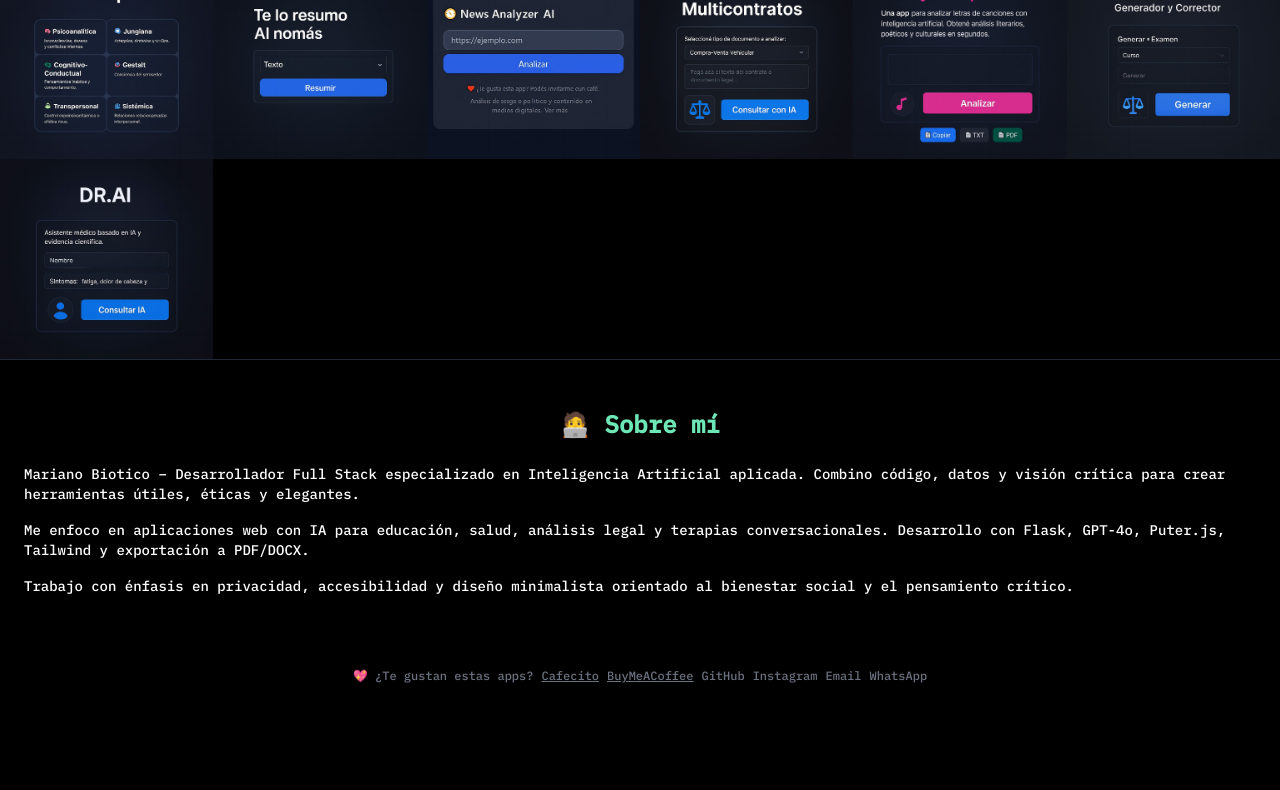
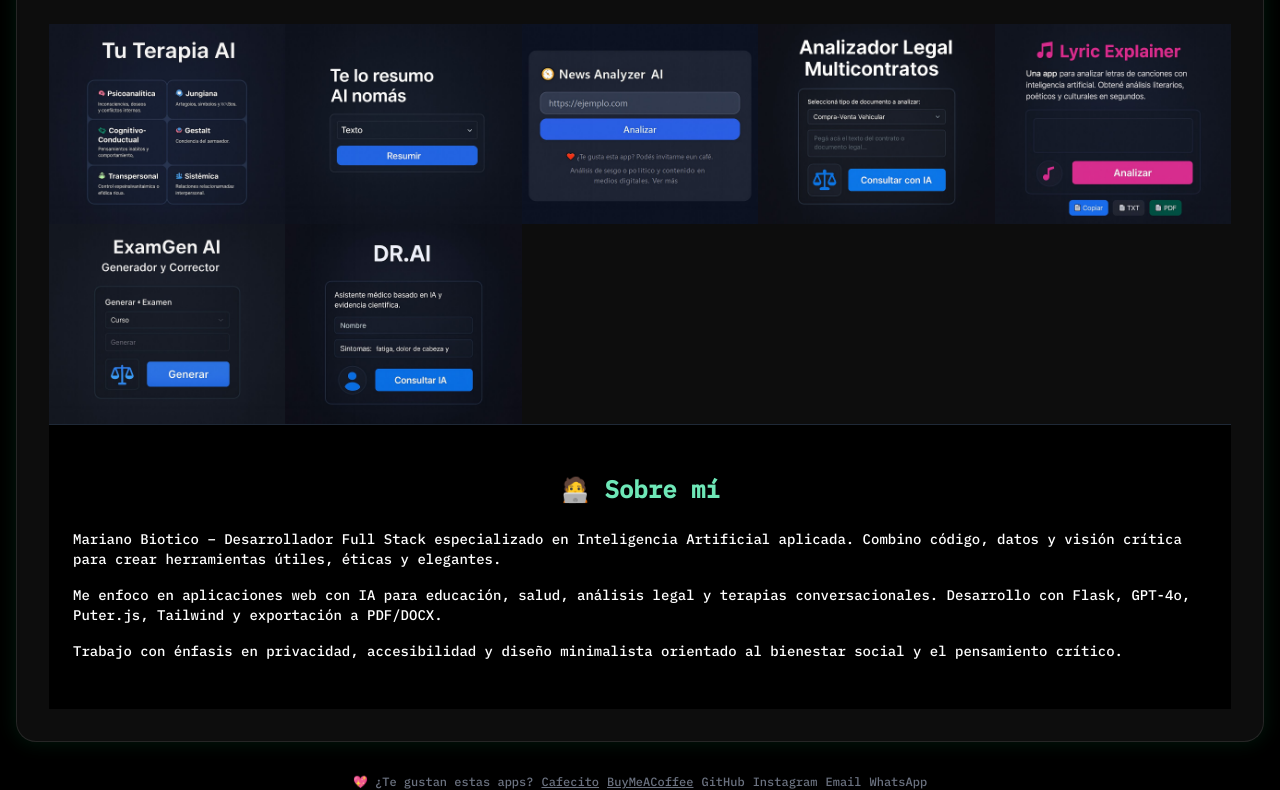
Before and after one commit to electrobiotica/mb-portfolio, a plain HTML site: page index.html in a window 1280 px wide. Shown: the part 191-981 px from the top of the page. Before the commit the page ends 875 px from the top, so only its background shows below. Drawn offline with nearby package versions, Linux system fonts and the light colour scheme.

Commit message:
Update index.html

```diff
--- a/index.html
+++ b/index.html
@@ -78,16 +78,52 @@
     .profile-section p:hover {
       color: #22ff22;
     }
+    .glass-container {
+      background: rgba(255, 255, 255, 0.05);
+      border: 1px solid rgba(255, 255, 255, 0.1);
+      backdrop-filter: blur(10px);
+      -webkit-backdrop-filter: blur(10px);
+      border-radius: 20px;
+      box-shadow: 0 0 20px rgba(0, 255, 128, 0.1);
+      padding: 2rem;
+      margin-top: 2rem;
+      margin-bottom: 2rem;
+    }
   </style>
 </head>
 <body>
-  <h2 data-i18n="title" class="text-4xl font-extrabold tracking-wide text-green-400 drop-shadow-lg text-center mt-10 mb-4">
-  marianobiotico <span class="font-light">+</span> DevApps
-</h2>
+  <main class="container mx-auto px-4">
+    <div class="glass-container">
+      <h2 data-i18n="title" class="text-4xl font-extrabold tracking-wide text-green-400 drop-shadow-lg text-center mt-10 mb-4">
+        marianobiotico <span class="font-light">+</span> DevApps
+      </h2>
 
-  <div class="subtitle" data-i18n="subtitle">Aplicaciones desarrolladas con IA, web y backend</div>
+      <div class="subtitle" data-i18n="subtitle">Aplicaciones desarrolladas con IA, web y backend</div>
 
-  <div class="app-grid" id="app-grid"></div>
+      <div class="app-grid" id="app-grid"></div>
+
+      <!-- PERFIL PROFESIONAL -->
+      <section class="px-6 py-12 text-sm space-y-4 bg-black border-t border-gray-800 profile-section">
+        <h3 class="text-2xl font-bold text-center mb-6 text-green-300" data-i18n="about_title">🧑‍💻 Sobre mí</h3>
+        <p data-i18n="about_intro"><strong class="text-green-400">Mariano Biotico</strong> – Desarrollador Full Stack especializado en Inteligencia Artificial aplicada. Combino código, datos y visión crítica para crear herramientas útiles, éticas y elegantes.</p>
+        <p data-i18n="about_focus">Me enfoco en aplicaciones web con IA para educación, salud, análisis legal y terapias conversacionales. Desarrollo con <code>Flask</code>, <code>GPT-4o</code>, <code>Puter.js</code>, <code>Tailwind</code> y exportación a <code>PDF/DOCX</code>.</p>
+        <p data-i18n="about_values">Trabajo con énfasis en privacidad, accesibilidad y diseño minimalista orientado al bienestar social y el pensamiento crítico.</p>
+      </section>
+    </div>
+  </main>
+
+  <!-- FOOTER COMPLETO -->
+  <footer class="text-center text-xs text-gray-500 mt-6 space-y-2">
+    <div class="flex flex-wrap justify-center items-center gap-2">
+      <span data-i18n="coffee">💖 ¿Te gustan estas apps?</span>
+      <a href="https://cafecito.app/marianobiotico" target="_blank" class="underline hover:text-blue-400">Cafecito</a>
+      <a href="https://www.buymeacoffee.com/marianobiotico" target="_blank" class="underline hover:text-yellow-500">BuyMeACoffee</a>
+      <a href="https://github.com/electrobiotica" target="_blank" title="GitHub" class="hover:text-white">GitHub</a>
+      <a href="https://instagram.com/marianobiotico" target="_blank" title="Instagram" class="hover:text-pink-500">Instagram</a>
+      <a href="mailto:marianobiotico@gmail.com" title="Email" class="hover:text-blue-400">Email</a>
+      <a href="https://wa.me/5491127278058" target="_blank" title="WhatsApp" class="hover:text-green-400">WhatsApp</a>
+    </div>
+  </footer>
 
   <script>
     const apps = [
@@ -107,7 +143,7 @@
         item.className = "app-item";
         item.innerHTML = `
           <img src="${app.img}" alt="${app.nombre}">
-          <div class="description" onclick=\"location.href='${app.link}'\">
+          <div class="description" onclick="location.href='${app.link}'">
             <strong>${app.nombre}</strong><br>
             ${app.desc}
             <a href="${app.link}" target="_blank" data-i18n="see_more">Ver más</a>
@@ -116,30 +152,7 @@
         grid.appendChild(item);
       });
     });
-  </script>
 
-  <!-- PERFIL PROFESIONAL -->
-  <section class="px-6 py-12 text-sm space-y-4 bg-black border-t border-gray-800 profile-section">
-    <h3 class="text-2xl font-bold text-center mb-6 text-green-300" data-i18n="about_title">🧑‍💻 Sobre mí</h3>
-    <p data-i18n="about_intro"><strong class="text-green-400">Mariano Biotico</strong> – Desarrollador Full Stack especializado en Inteligencia Artificial aplicada. Combino código, datos y visión crítica para crear herramientas útiles, éticas y elegantes.</p>
-    <p data-i18n="about_focus">Me enfoco en aplicaciones web con IA para educación, salud, análisis legal y terapias conversacionales. Desarrollo con <code>Flask</code>, <code>GPT-4o</code>, <code>Puter.js</code>, <code>Tailwind</code> y exportación a <code>PDF/DOCX</code>.</p>
-    <p data-i18n="about_values">Trabajo con énfasis en privacidad, accesibilidad y diseño minimalista orientado al bienestar social y el pensamiento crítico.</p>
-  </section>
-
-  <!-- FOOTER COMPLETO -->
-  <footer class="text-center text-xs text-gray-500 mt-6 space-y-2">
-    <div class="flex flex-wrap justify-center items-center gap-2">
-      <span data-i18n="coffee">💖 ¿Te gustan estas apps?</span>
-      <a href="https://cafecito.app/marianobiotico" target="_blank" class="underline hover:text-blue-400">Cafecito</a>
-      <a href="https://www.buymeacoffee.com/marianobiotico" target="_blank" class="underline hover:text-yellow-500">BuyMeACoffee</a>
-      <a href="https://github.com/electrobiotica" target="_blank" title="GitHub" class="hover:text-white">GitHub</a>
-      <a href="https://instagram.com/marianobiotico" target="_blank" title="Instagram" class="hover:text-pink-500">Instagram</a>
-      <a href="mailto:marianobiotico@gmail.com" title="Email" class="hover:text-blue-400">Email</a>
-      <a href="https://wa.me/5491127278058" target="_blank" title="WhatsApp" class="hover:text-green-400">WhatsApp</a>
-    </div>
-  </footer>
-
-  <script>
     const lang = {
       es: {
         title: "marianobiotico + DevApps",
@@ -171,7 +184,6 @@
       });
     }
 
-    // set default language
     setLanguage('es');
   </script>
 </body>
```
